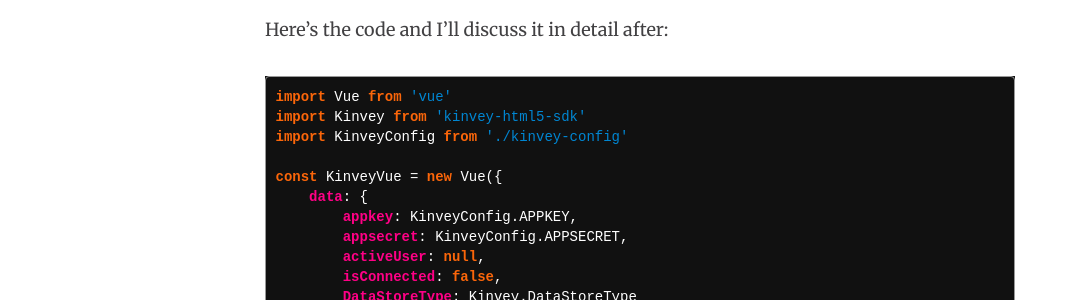
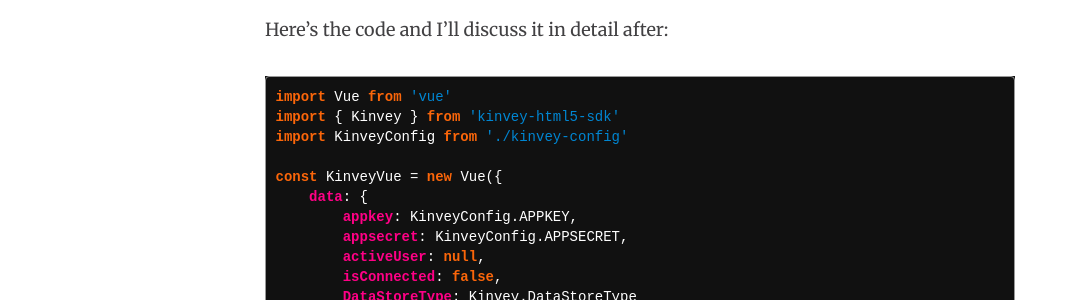
Before and after one commit to remotesynth/remotesynth.github.io, a Jekyll site: the page built from _posts/2017-12-20-kinvey-vue-getting-started.md, in a window 1280 px wide and 900 px high, scrolled down 3035 px. Shown: the part 151-451 px from the top of the window, without its empty margins (0-1068 px from the left). Built offline with Jekyll 4.4.1, drawn with Linux system fonts in a browser that asks for light colours; comment, search, counter and statistics services are not loaded.

Commit message:
minor edit

````diff
--- a/_posts/2017-12-20-kinvey-vue-getting-started.md
+++ b/_posts/2017-12-20-kinvey-vue-getting-started.md
@@ -83,7 +83,7 @@
 
 ```javascript
 import Vue from 'vue'
-import Kinvey from 'kinvey-html5-sdk'
+import { Kinvey } from 'kinvey-html5-sdk'
 import KinveyConfig from './kinvey-config'
 
 const KinveyVue = new Vue({
````
